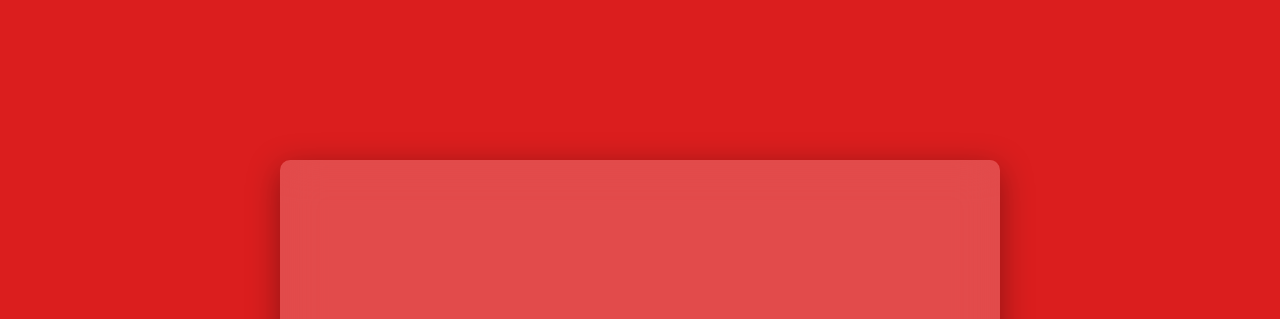
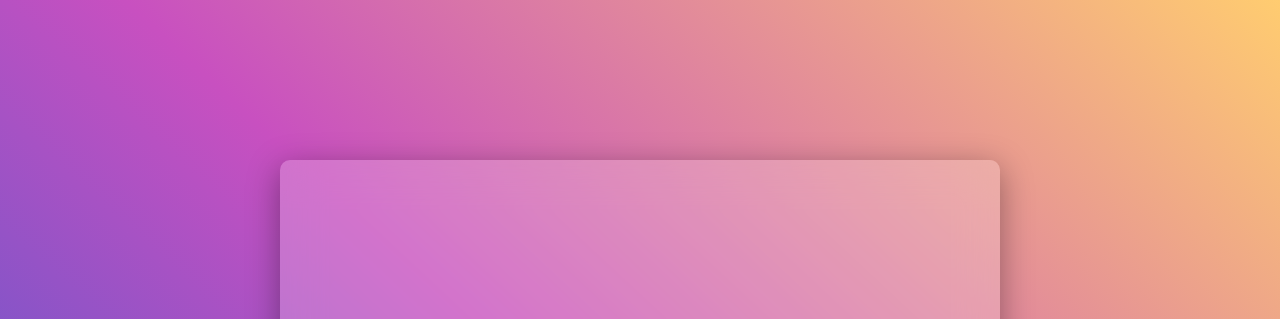
Before and after one commit to DaviLacerda/timer-js, a plain HTML site: page index.html in a window 1280 px wide. Shown: the top 319 px of the page. Drawn offline with Linux system fonts and the light colour scheme.

Commit message:
add linear gradient background

```diff
--- a/css/style.scss
+++ b/css/style.scss
@@ -13,7 +13,8 @@ body{
     align-items: center;
     justify-content: center;
 
-    background-color: #db1e1e;
+    background-color: #4158D0;
+    background-image: linear-gradient(43deg, #4158D0 0%, #C850C0 46%, #FFCC70 100%);
 }
 
 #container{
@@ -105,7 +106,7 @@ body{
         }
 
         &::-webkit-scrollbar-track {
-            background: #db1e1e;
+            background: #4158D0;
         }
 
         &::-webkit-scrollbar-thumb {
```
Also changed, not shown: css/style.css, 1 other file.
